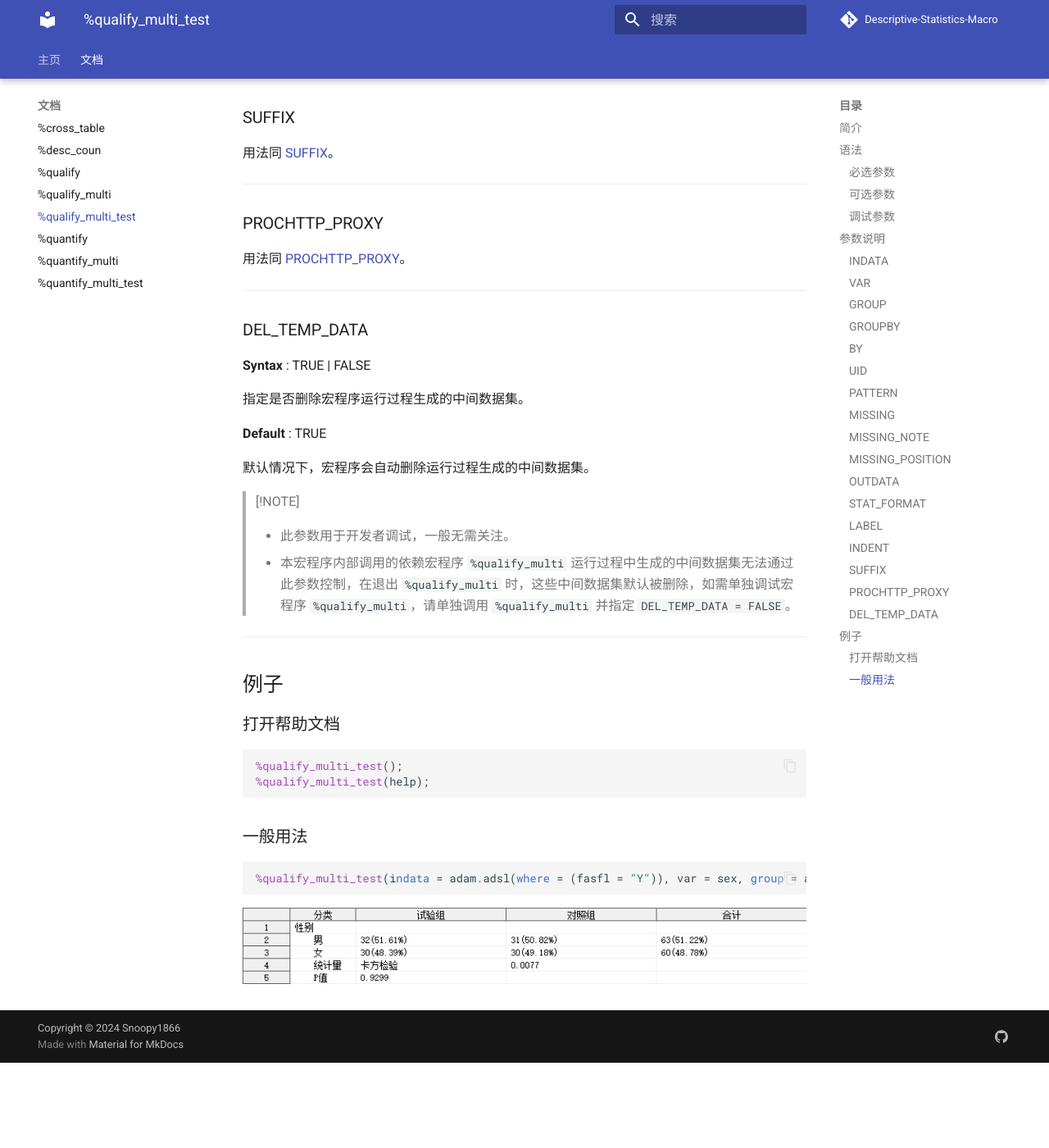
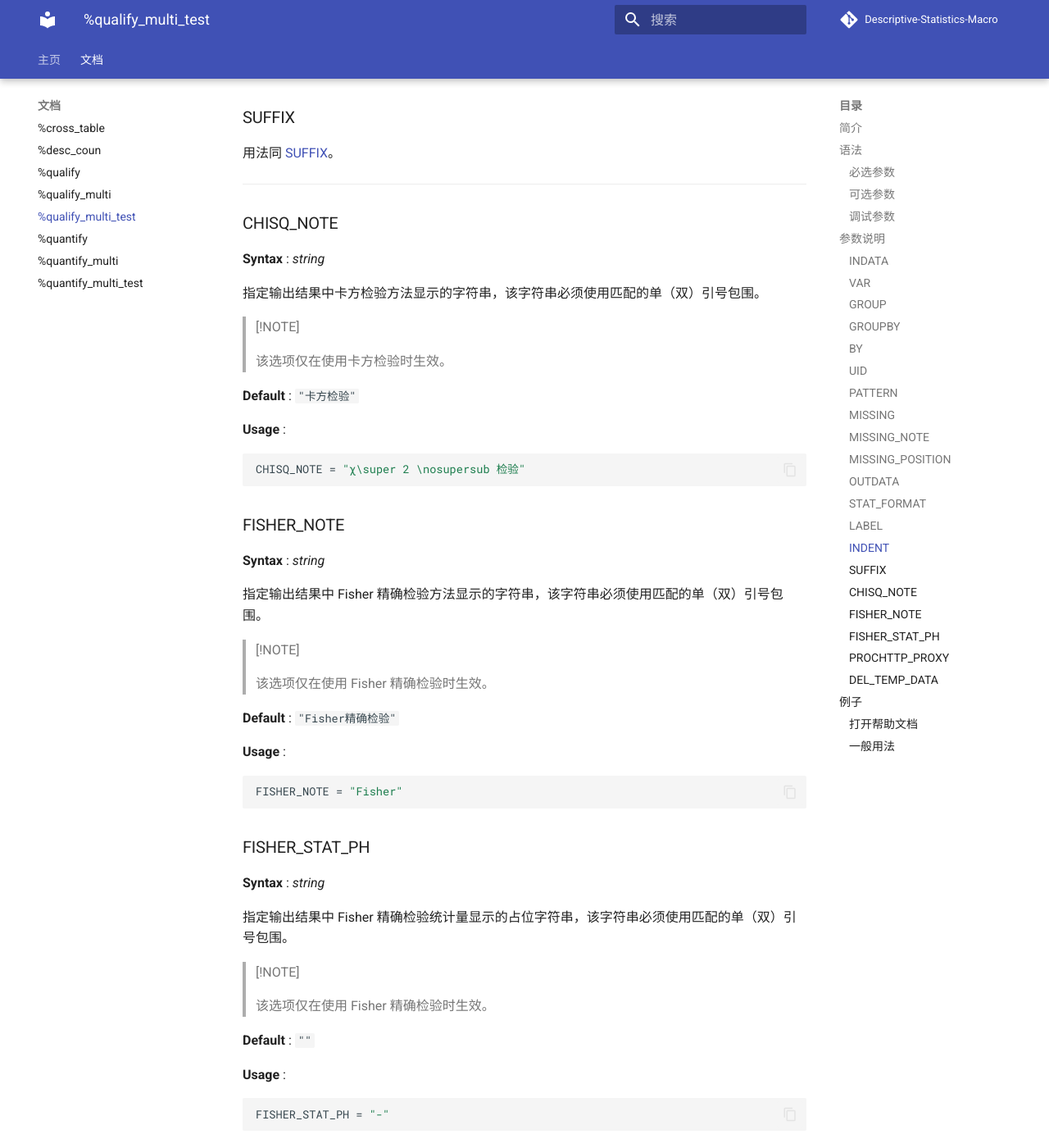
Before and after one commit to Snoopy1866/Descriptive-Statistics-Macro, an MkDocs documentation site: the page built from docs/qualify_multi_test/readme.md, in a window 1280 px wide and 1400 px high, scrolled down 2934 px. Shown: the whole window at 82% size. Built offline with MkDocs 1.6.1 and Material for MkDocs 9.7.7, drawn with Linux system fonts in a browser that asks for light colours; comment, search, counter and statistics services are not loaded; before the commit the page ends 4230 px from its top, so only the background shows below that.

Commit message:
feat(qualify_multi_test): 自定义假设检验方法和统计量显示的字符串

````diff
--- a/docs/qualify_multi_test/readme.md
+++ b/docs/qualify_multi_test/readme.md
@@ -122,6 +122,60 @@
 
 ---
 
+### CHISQ_NOTE
+
+**Syntax** : _string_
+
+指定输出结果中卡方检验方法显示的字符串，该字符串必须使用匹配的单（双）引号包围。
+
+> [!NOTE]
+>
+> 该选项仅在使用卡方检验时生效。
+
+**Default** : `"卡方检验"`
+
+**Usage** :
+
+```sas
+CHISQ_NOTE = "χ\super 2 \nosupersub 检验"
+```
+
+### FISHER_NOTE
+
+**Syntax** : _string_
+
+指定输出结果中 Fisher 精确检验方法显示的字符串，该字符串必须使用匹配的单（双）引号包围。
+
+> [!NOTE]
+>
+> 该选项仅在使用 Fisher 精确检验时生效。
+
+**Default** : `"Fisher精确检验"`
+
+**Usage** :
+
+```sas
+FISHER_NOTE = "Fisher"
+```
+
+### FISHER_STAT_PH
+
+**Syntax** : _string_
+
+指定输出结果中 Fisher 精确检验统计量显示的占位字符串，该字符串必须使用匹配的单（双）引号包围。
+
+> [!NOTE]
+>
+> 该选项仅在使用 Fisher 精确检验时生效。
+
+**Default** : `""`
+
+**Usage** :
+
+```sas
+FISHER_STAT_PH = "-"
+```
+
 ### PROCHTTP_PROXY
 
 用法同 [PROCHTTP_PROXY](../qualify_multi/readme.md#prochttp_proxy)。
````
Also changed, not shown: 2 other files.
